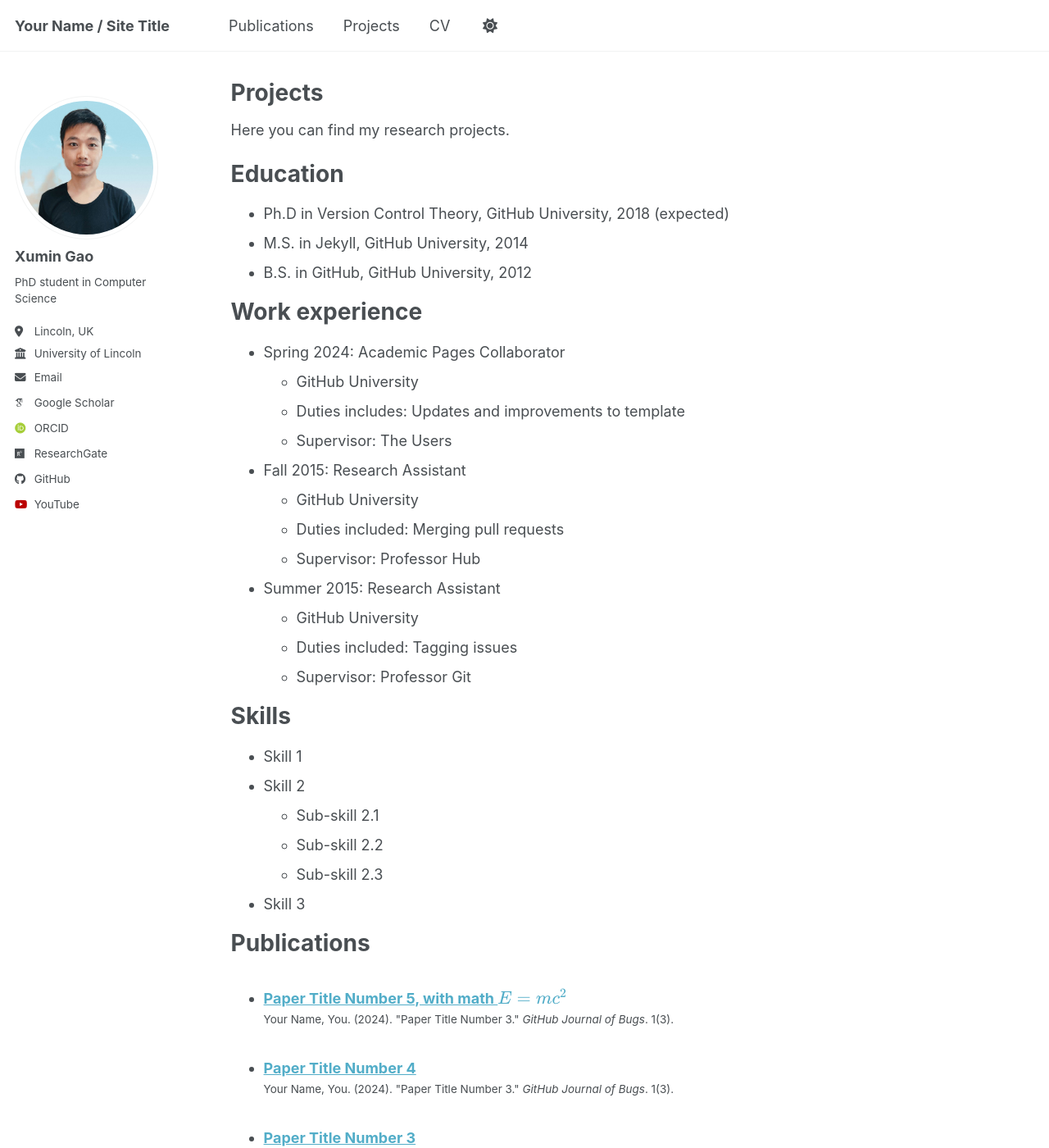
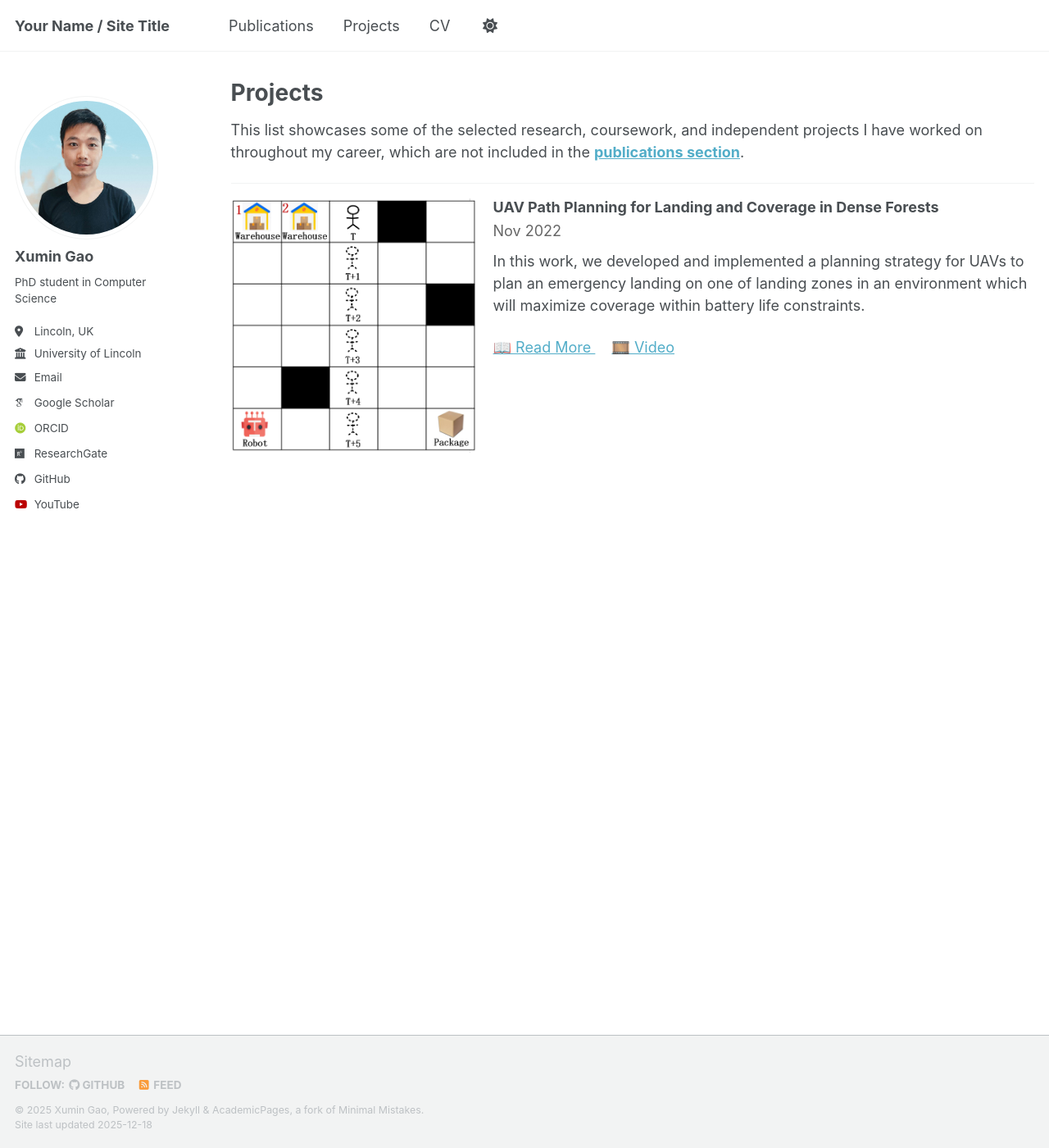
Before and after one commit to XuminGaoGithub/XuminGaoGithub.github.io, a Jekyll site: the page built from _pages/projects.md, in a window 1280 px wide and 1400 px high. Shown: the whole window at 82% size. Built offline with Jekyll 4.4.1, drawn with Linux system fonts in a browser that asks for light colours; some web fonts are replaced; a script bundle is joined from its source files by our own code; library files that are not in the unit come from our copies; some of the changed text lies outside the part shown.

Commit message:
Update projects.md

```diff
--- a/_pages/projects.md
+++ b/_pages/projects.md
@@ -7,61 +7,51 @@ entries_layout: grid
 author_profile: true
 ---
 
-Here you can find my research projects.
-
 
 {% include base_path %}
 
-Education
-======
-* Ph.D in Version Control Theory, GitHub University, 2018 (expected)
-* M.S. in Jekyll, GitHub University, 2014
-* B.S. in GitHub, GitHub University, 2012
+This list showcases some of the selected research, coursework, and independent projects I have worked on throughout my career, which are not included in the [**publications section**](https://xumingaogithub.github.io/publications/).
 
-Work experience
-======
-* Spring 2024: Academic Pages Collaborator
-  * GitHub University
-  * Duties includes: Updates and improvements to template
-  * Supervisor: The Users
+---
 
-* Fall 2015: Research Assistant
-  * GitHub University
-  * Duties included: Merging pull requests
-  * Supervisor: Professor Hub
+<div style="display: flex; align-items: flex-start; gap: 20px; margin-bottom: 40px;">
 
-* Summer 2015: Research Assistant
-  * GitHub University
-  * Duties included: Tagging issues
-  * Supervisor: Professor Git
+  <!-- 左侧图片 -->
+  <div style="flex: 0 0 300px;">
+    <img src="/images/HRIN.png"
+         alt="UAV Path Planning"
+         style="width: 300px; border-radius: 6px;">
+  </div>
 
-Skills
-======
-* Skill 1
-* Skill 2
-  * Sub-skill 2.1
-  * Sub-skill 2.2
-  * Sub-skill 2.3
-* Skill 3
+  <!-- 右侧文字 -->
+  <div style="flex: 1;">
 
-Publications
-======
-  <ul>{% for post in site.publications reversed %}
-    {% include archive-single-cv.html %}
-  {% endfor %}</ul>
+    <!-- Title -->
+    <h3 style="margin-top:0; margin-bottom:5px;">
+      UAV Path Planning for Landing and Coverage in Dense Forests
+    </h3>
 
-Talks
-======
-  <ul>{% for post in site.talks reversed %}
-    {% include archive-single-talk-cv.html  %}
-  {% endfor %}</ul>
+    <!-- Date -->
+    <p style="margin: 0; color: #666;">
+      Nov 2022
+    </p>
 
-Teaching
-======
-  <ul>{% for post in site.teaching reversed %}
-    {% include archive-single-cv.html %}
-  {% endfor %}</ul>
+    <!-- Description -->
+    <p style="margin-top:10px;">
+      In this work, we developed and implemented a planning strategy for UAVs
+      to plan an emergency landing on one of landing zones in an environment
+      which will maximize coverage within battery life constraints.
+    </p>
 
-Service and leadership
-======
-* Currently signed in to 43 different slack teams
+    <!-- Links -->
+    <p style="margin-top:10px;">
+      <a href="/projects/publications/" style="margin-right:20px;">
+        📖 Read More
+      </a>
+      <a href="https://www.youtube.com/watch?v=xgqmUpdp-0A&t=11s" target="_blank">
+        🎞️ Video
+      </a>
+    </p>
+
+  </div>
+</div>
```
